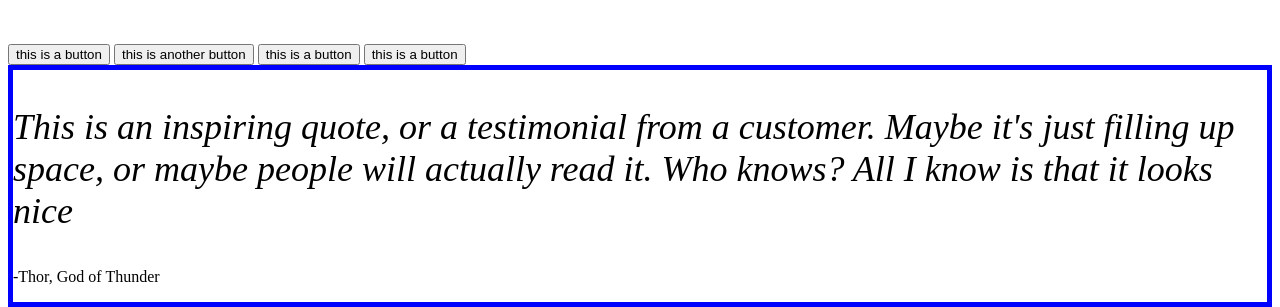
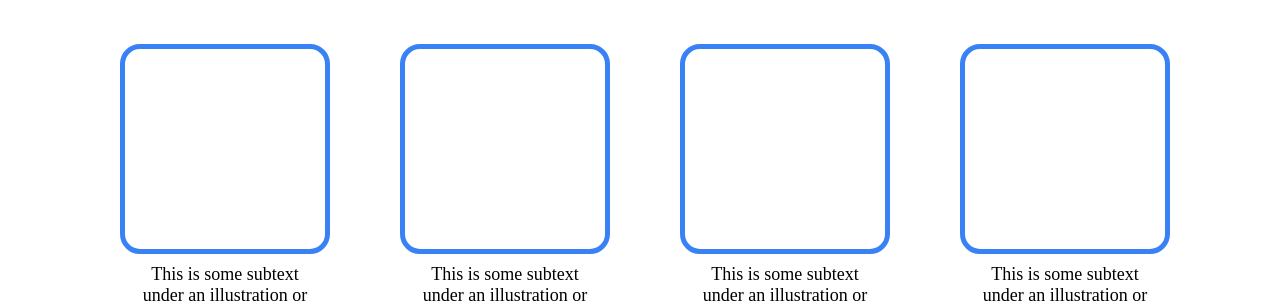
Before and after one commit to MattE-BB/landingpagefound, a website: page src/index.html in a window 1280 px wide. Shown: the part 626-933 px from the top of the page. Drawn offline with nearby package versions, Linux system fonts and the light colour scheme; files that its build step writes are made by us from their sources.

Commit message:
Completed information section

```diff
--- a/src/index.html
+++ b/src/index.html
@@ -40,16 +40,29 @@
 
     <!--Beginning of Information Section-->
     <div class="container container--information">
-        <div class="information__title">
+        <div class="information-title">
             <h2> Some random information</h2>
         </div>
-        <div class="information__card">
-            <button> this is a button </button>
-            <button> this is another button </button>
-            <button> this is a button </button>
-            <button> this is a button </button>
+    </div>
+    <div class="container container--information-card">
+        <div class="information-card">
+            <div class="information-card__box"></div>
+            <div class="information-card__para">This is some subtext under an illustration or image</div>
+        </div>
+        <div class="information-card">
+            <div class="information-card__box"></div>
+            <div class="information-card__para">This is some subtext under an illustration or image</div>
+        </div>
+        <div class="information-card">
+            <div class="information-card__box"></div>
+            <div class="information-card__para">This is some subtext under an illustration or image</div>
+        </div>
+        <div class="information-card">
+            <div class="information-card__box"></div>
+            <div class="information-card__para">This is some subtext under an illustration or image</div>
         </div>
     </div>
+
     <!--End of Information Section-->
 
     <!--Beginning of Quote Section-->
--- a/src/sass/style.scss
+++ b/src/sass/style.scss
@@ -95,23 +95,39 @@ body {
 
 /* Information Section */
 
-.information {
-    border: 5px solid red;
-    font-family: 'Roboto', sans-serif;
 
-    &__title {
-        font-size: 36px;
-        font-weight: bolder;
-        text-align: center;
+.container--information-card {
+    display: flex;
+    gap: 80px;
+    justify-content: center;
+    padding-bottom: 100px;
+}
+
+
+.information-title {
+    font-size: 36px;
+    font-weight: bolder;
+    text-align: center;
+
+}
+
+.information-card {
+    max-width: 200px;
+
+    &__box {
+        height: 200px;
+        width: 200px;
+        border: 5px solid #3882f6;
+        border-radius: 20px;
     }
 
-    &__button {
+    &__para {
+        font-size: 18px;
+        text-align: center;
+        margin: 10px 0 10px 10px;
 
     }
 }
-
-
-
 
 /* Quote Section */
 
```
